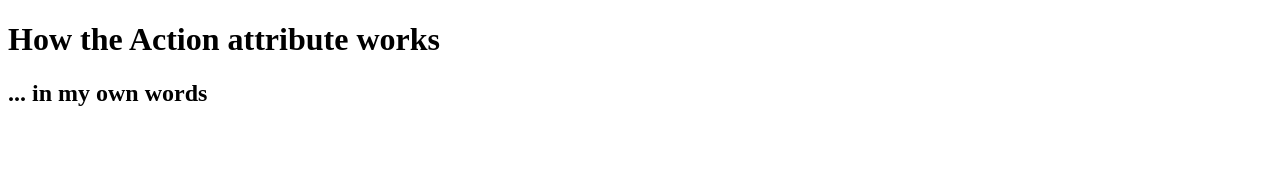
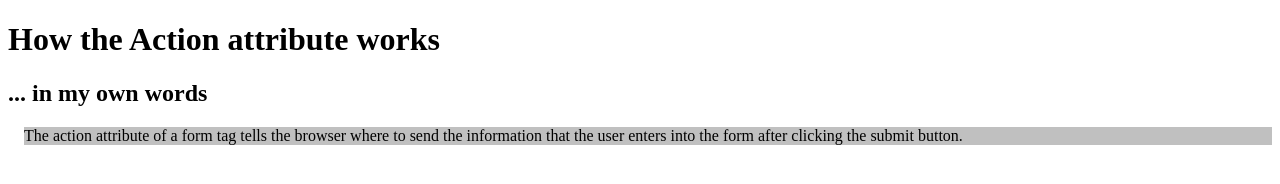
Before and after one commit to Janiceding1/UX220-Test-2, a plain HTML site: page q2.html in a window 1280 px wide. Drawn offline with Linux system fonts and the light colour scheme.

Commit message:
Style paragraphs and explain form action attribute
Added CSS styles for paragraph background and margins. Explained the action attribute of a form tag.

```diff
--- a/q2.html
+++ b/q2.html
@@ -1,6 +1,5 @@
 <!DOCTYPE html>
 <html lang="en">
-
 
 <head>
     <!-- Describe using a properly structured html document and your own words the responsibility of the action attribute of
@@ -8,18 +7,21 @@ a form tag. Apply css formatting to change the background of the the paragraphs
 Change the non-silver space around your paragraph to have a left and bottom margin equal to the height of a default character.
 -->
     <style>
-        /* Put your css here */
+        p {
+            background-color: silver;
+            color: black;
+            margin-left: 1em;
+            margin-bottom: 1em;
+        }
     </style>
 </head>
-
 
 <body>
     <main>
         <h1>How the Action attribute works</h1>
         <h2>... in my own words</h2>
-        <p></p>
+        <p>The action attribute of a form tag tells the browser where to send the information that the user enters into the form after clicking the submit button.</p>
     </main>
 </body>
 
-
 </html>
```
